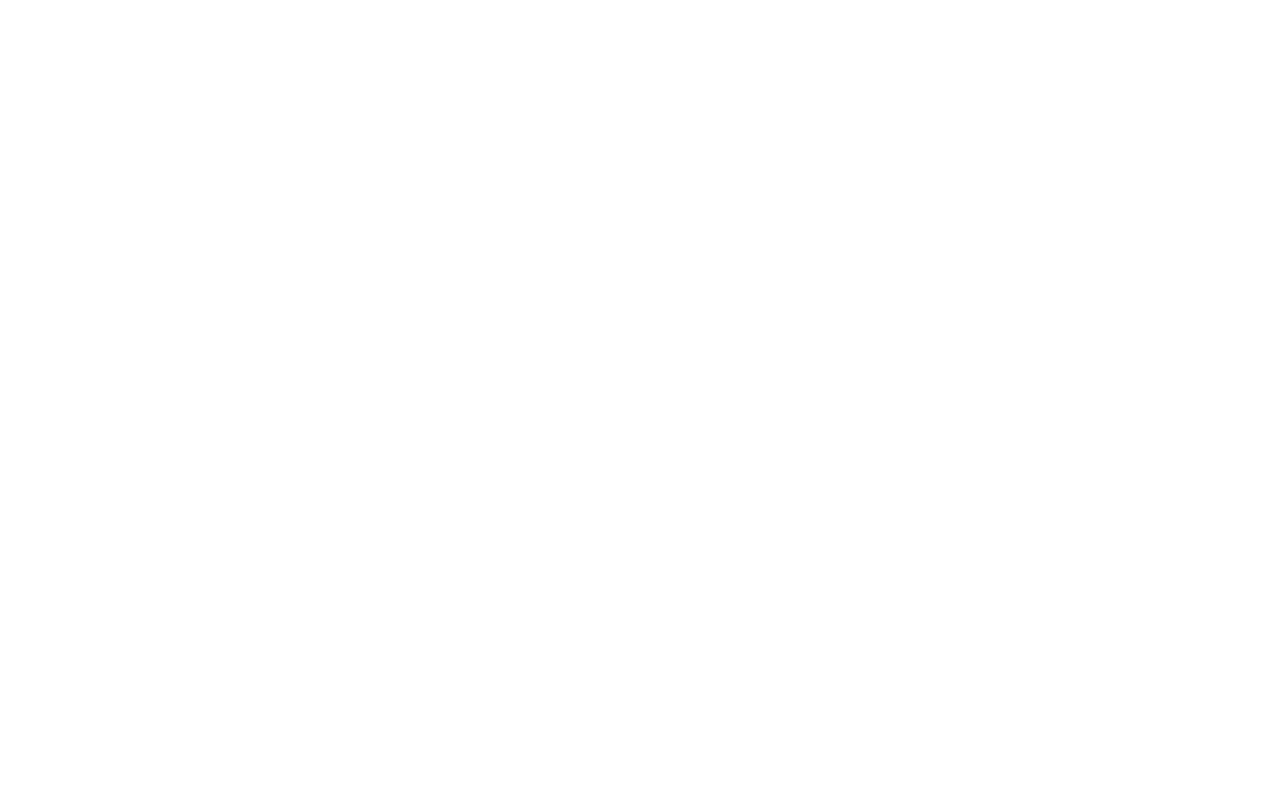
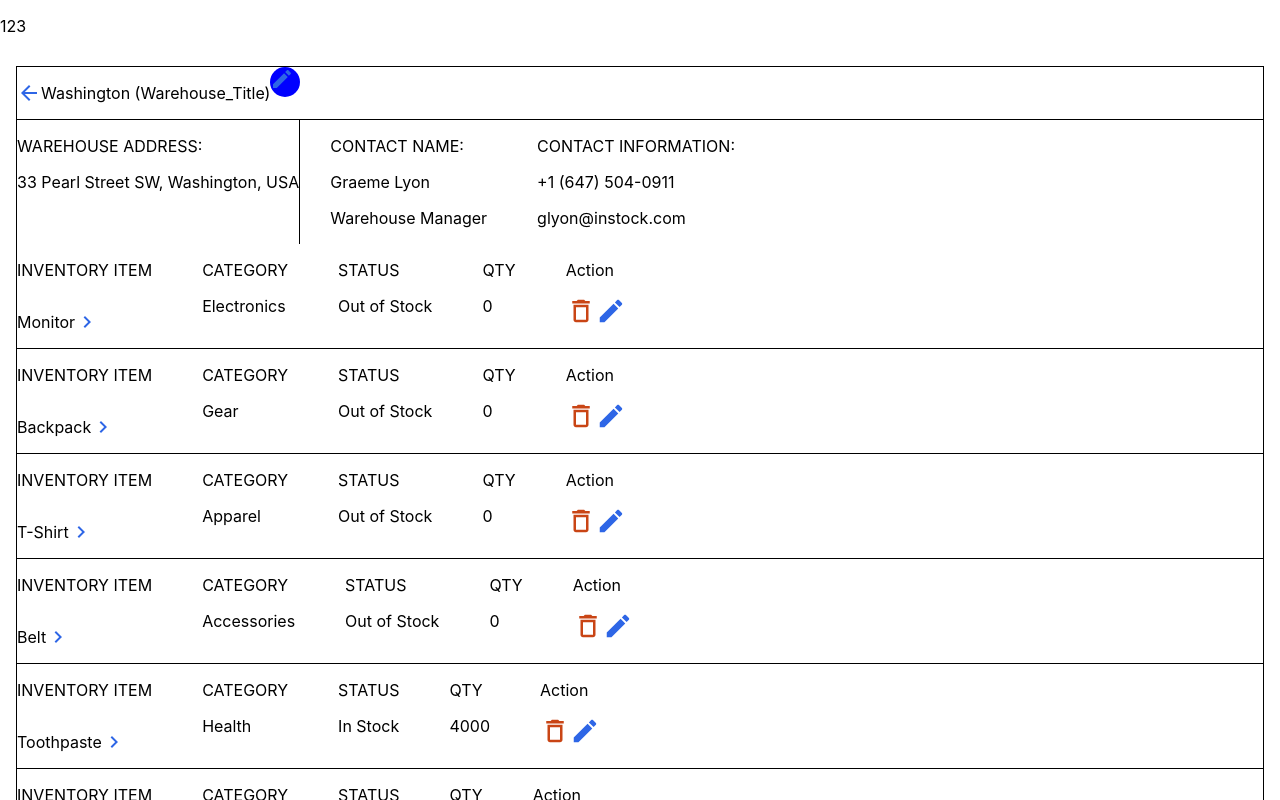
Before and after one commit to wrrouman/Group-2-Front-End-In-Stock, a React (Create React App) app: page /warehouse_details/123 in a window 1280 px wide. Before the commit this address had no page. Shown: the top 800 px of the page. Built offline with nearby package versions, Linux system fonts and the light colour scheme.

Commit message:
Draft on building react router path

```diff
--- a/src/App.js
+++ b/src/App.js
@@ -2,9 +2,14 @@ import './App.scss';
 import './styles/partials/_global.scss';
 import { BrowserRouter, Routes, Route} from 'react-router-dom';
 
+//import JSON files
+import Inventory_json from "./server/data/inventories.json";
+import Warehouse_json from "./server/data/warehouses.json";
+
 //import components
 import Warehouse_Details from './components/Warehouse_Details/Warehouse_Details.js';
 import Warehouse_Edit from './components/Warehouse_Edit/Warehouse_Edit.js';
+import Inventory_Delete from './components/Inventory_Delete/Inventory_Delete';
 
 function App() {
     return (
@@ -12,8 +17,9 @@ function App() {
 
         <BrowserRouter>
           <Routes>
-            <Route path="/" element={<Warehouse_Details/>} />
-            <Route path="edit" element={<Warehouse_Edit/>} />
+            <Route path="/warehouse_details/:warehouseID" element={<Warehouse_Details Warehouse_json={Warehouse_json}/>} />
+            <Route path="/edit/:warehouseID" element={<Warehouse_Edit/>} />
+            <Route path="/inventory_delete/:inventoryID" element={<Inventory_Delete/>}/>
           </Routes>
         </BrowserRouter>
 
--- /dev/null
+++ b/src/components/Inventory_Delete/Inventory_Delete.js
@@ -0,0 +1,14 @@
+import "./Inventory_Delete.scss";
+
+function Inventory_Delete() {
+    return(
+        <>
+            <p>Delete (Television) inventory item?</p>
+            <p>Please confirm that you'd like to delete Television from the inventory list. You won't be able to undo this action</p>
+            <button>Cancel</button>
+            <button>Delete</button>
+        </>
+    );
+}
+
+export default Inventory_Delete;
--- a/src/components/Inventory_Item/Inventory_Item.js
+++ b/src/components/Inventory_Item/Inventory_Item.js
@@ -1,4 +1,5 @@
 import './Inventory_Item.scss';
+import { NavLink } from 'react-router-dom';
 
 //import images
 import Chevron_Right from "../../assets/Icons/chevron_right-24px.svg";
@@ -45,7 +46,9 @@ function Inventory_Item(props) {
                 <div className="inventory_actionitem">
                     <p className="inventory_title_action">Action</p>
                     <div className="inventory_actionitemicon">
-                        <img src={Delete_Outline} className="inventory_item_actionicon"/>
+                        <NavLink to={`/inventory_delete/${props.Inventory_ItemInfo.id}`}>
+                            <img src={Delete_Outline} className="inventory_item_actionicon"/>
+                        </NavLink>
                         <img src={Edit} className="inventory_item_actionicon"/>
                     </div>
                 </div>
--- a/src/components/Warehouse_Details/Warehouse_Details.js
+++ b/src/components/Warehouse_Details/Warehouse_Details.js
@@ -1,23 +1,31 @@
 import './Warehouse_Details.scss';
-import { NavLink } from 'react-router-dom';
+import { NavLink, useParams } from 'react-router-dom';
 
 //import images
 import Arrow_back from '../../assets/Icons/arrow_back-24px.svg';
 import Edit from '../../assets/Icons/edit-24px.svg';
 
+//import json files
+import Inventory_json from "../../server/data/inventories.json";
+import Warehouse_json from "../../server/data/warehouses.json";
+
 //import components
 import Inventory_List from '../Inventory_List/Inventory_List.js';
 
-function Warehouse_Details () {
+function Warehouse_Details (props) {
+    let { warehouseID } = useParams();
+
+    console.log(warehouseID);
 
     return (
         <>
+            <p>{warehouseID}</p>
             <div className="warehouse_detail_popup">
                 <div className="warehouse_header">
                     <img src={Arrow_back}/>
                     <p>Washington (Warehouse_Title)</p>
                     <div className="warehouse_hearder_edit">
-                        <NavLink to={`/edit`}>
+                        <NavLink to={`/edit/123`}>
                         {/* <NavLink to={`/edit/${warehouseID}`}> */}
                             <img src={Edit}/>
                         </NavLink>
@@ -54,6 +62,8 @@ function Warehouse_Details () {
 
         </>
     );
+
+
 }
 
 export default Warehouse_Details;
```
Also changed, not shown: src/components/Inventory_Delete/Inventory_Delete.scss (added).
